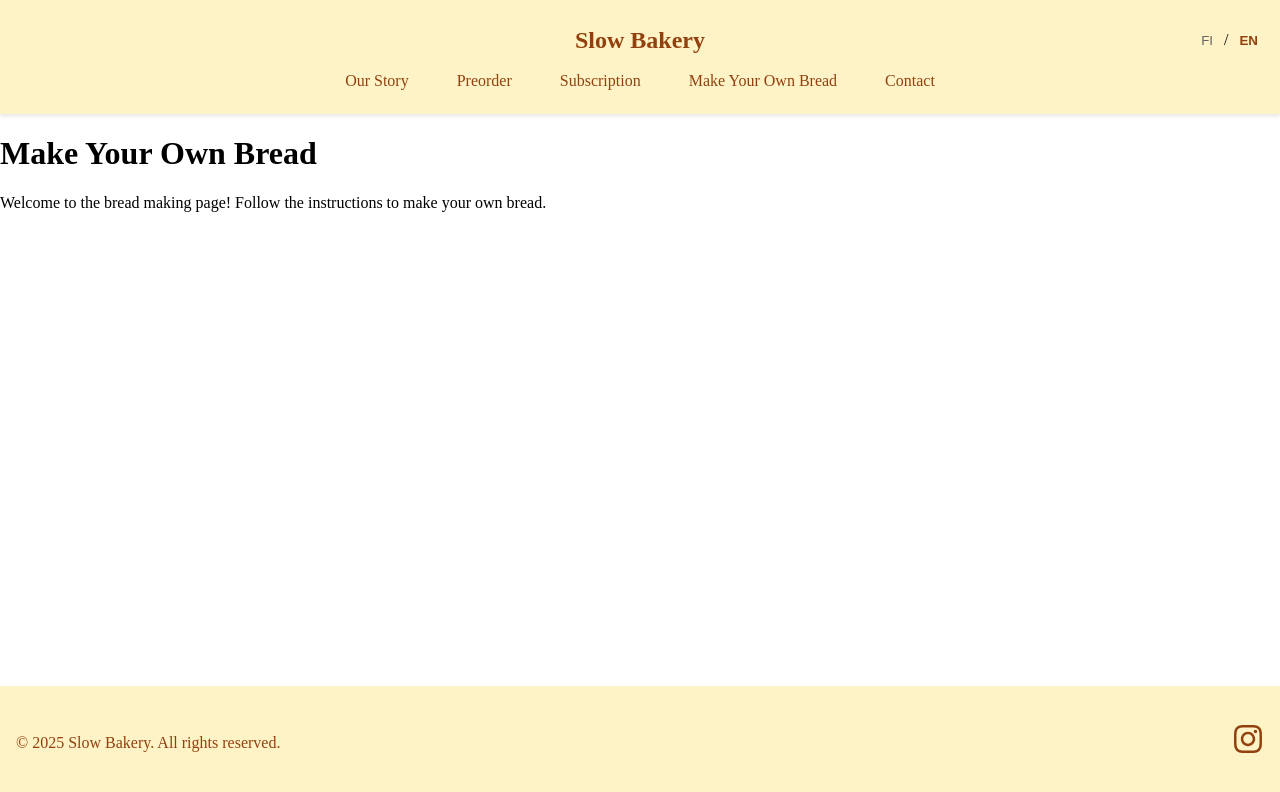
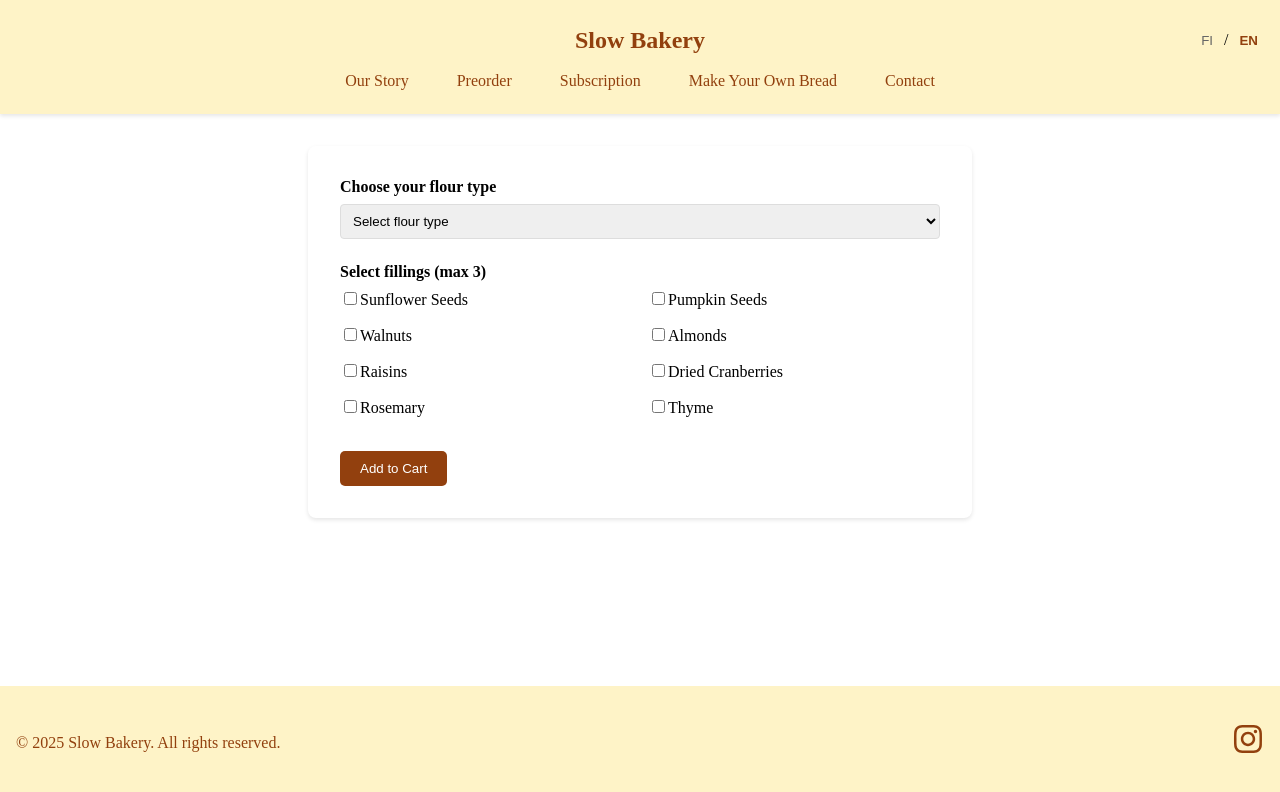
Before and after one commit to aqyakush/slowbakery, a React (Vite) app: page /make-your-own-bread in a window 1280 px wide. Shown: the top 792 px of the page. Built offline with nearby package versions, Linux system fonts and the light colour scheme.

Commit message:
Add translations for the make your ownbread

```diff
--- /dev/null
+++ b/public/locales/en/makeyourownbread.json
@@ -0,0 +1,25 @@
+{
+    "flourTypes": {
+      "wheat": "Wheat Flour",
+      "rye": "Rye Flour",
+      "spelt": "Spelt Flour"
+    },
+    "fillings": {
+      "sunflowerSeeds": "Sunflower Seeds",
+      "pumpkinSeeds": "Pumpkin Seeds",
+      "walnuts": "Walnuts",
+      "almonds": "Almonds",
+      "raisins": "Raisins",
+      "cranberries": "Dried Cranberries",
+      "rosemary": "Rosemary",
+      "thyme": "Thyme"
+    },
+    "customBread": {
+      "title": "Custom {{flourType}} Bread",
+      "description": "Custom bread with {{fillings}}"
+    },
+    "selectFlourType": "Select flour type",
+    "selectFillings": "Select fillings (max 3)",
+    "addToCart": "Add to Cart",
+    "selectFlour": "Choose your flour type"
+  }
--- a/src/i18n.js
+++ b/src/i18n.js
@@ -8,7 +8,7 @@ import Backend from 'i18next-http-backend';
 // for passing in lng and translations on init
 
 // eslint-disable-next-line no-undef
-const isProduction = process.env.NODE_ENV === 'production';
+// const isProduction = process.env.NODE_ENV === 'production';
 
 i18n
   // load translation using http -> see /public/locales (i.e. https://github.com/i18next/react-i18next/tree/master/example/react/public/locales)
--- a/src/pages/MakeYouOwnBread/index.tsx
+++ b/src/pages/MakeYouOwnBread/index.tsx
@@ -1,11 +1,122 @@
-import React from 'react';
+import React from "react"
+import { useForm } from 'react-hook-form';
+import { useTranslation } from 'react-i18next';
+import { useShoppingCart } from '../../context/ShoppingCartContext';
+import styled from 'styled-components';
+import { SubmitButton } from "../../components/GoogleForm/Form";
+
+interface BreadFormData {
+  flourType: string;
+  fillings: string[];
+}
+
+const flourTypes = [
+  { id: 'wheat' },
+  { id: 'rye' },
+  { id: 'spelt' }
+];
+
+const fillingOptions = [
+  { id: 'sunflowerSeeds'},
+  { id: 'pumpkinSeeds' },
+  { id: 'walnuts' },
+  { id: 'almonds' },
+  { id: 'raisins' },
+  { id: 'cranberries' },
+  { id: 'rosemary'},
+  { id: 'thyme' }
+];
+
+const FormContainer = styled.form`
+  max-width: 600px;
+  margin: 2rem auto;
+  padding: 2rem;
+  border-radius: 8px;
+  box-shadow: 0 2px 4px rgba(0, 0, 0, 0.1);
+`;
+
+const FormGroup = styled.div`
+  margin-bottom: 1.5rem;
+`;
+
+const Label = styled.label`
+  display: block;
+  margin-bottom: 0.5rem;
+  font-weight: 600;
+`;
+
+const Select = styled.select`
+  width: 100%;
+  padding: 0.5rem;
+  border-radius: 4px;
+  border: 1px solid #ddd;
+`;
+
+const CheckboxGroup = styled.div`
+  display: grid;
+  grid-template-columns: repeat(2, 1fr);
+  gap: 1rem;
+`;
 
 const MakeYourOwnBread: React.FC = () => {
+  const { t } = useTranslation('makeyourownbread');
+  const { addItem } = useShoppingCart();
+  const { register, handleSubmit, watch, formState: { errors } } = useForm<BreadFormData>();
+
+  const selectedFillings = watch('fillings', []);
+
+  const onSubmit = (data: BreadFormData) => {
+    const customBread = {
+      name: `custom-${Date.now()}`,
+      title: t('title', { flourType: t(`flourTypes.${data.flourType}`) }),
+      price: 8.99,
+      description: t('makeyourownbread.description', {
+        fillings: data.fillings.map(f => t(`makeyourownbread.fillings.${f}`)).join(', ')
+      }),
+      quantity: 1
+    };
+    addItem(customBread);
+  };
+
   return (
-    <div>
-      <h1>Make Your Own Bread</h1>
-      <p>Welcome to the bread making page! Follow the instructions to make your own bread.</p>
-    </div>
+    <FormContainer onSubmit={handleSubmit(onSubmit)}>
+      <FormGroup>
+        <Label>{t('selectFlour')}</Label>
+        <Select {...register('flourType', { required: true })}>
+          <option value="">{t('selectFlourType')}</option>
+          {flourTypes.map(flour => (
+            <option key={flour.id} value={flour.id}>
+              {t(`flourTypes.${flour.id}`)}
+            </option>
+          ))}
+        </Select>
+      </FormGroup>
+
+      <FormGroup>
+        <Label>{t('selectFillings')}</Label>
+        <CheckboxGroup>
+          {fillingOptions.map(filling => (
+            <label key={filling.id}>
+              <input
+                type="checkbox"
+                value={filling.id}
+                {...register('fillings', {
+                  validate: value => !value || value.length <= 3
+                })}
+                disabled={selectedFillings.length >= 3 && !selectedFillings.includes(filling.id)}
+              />
+              {t(`fillings.${filling.id}`)}
+            </label>
+          ))}
+        </CheckboxGroup>
+      </FormGroup>
+
+      {errors.fillings && (
+        <p style={{ color: 'red' }}>{t('maxFillingsError')}</p>
+      )}
+
+      <SubmitButton type="submit">{t('addToCart')}</SubmitButton>
+    </FormContainer>
   );
 };
 
```
Also changed, not shown: public/locales/fi/makeyourownbread.json (added, +25 -0 lines).
